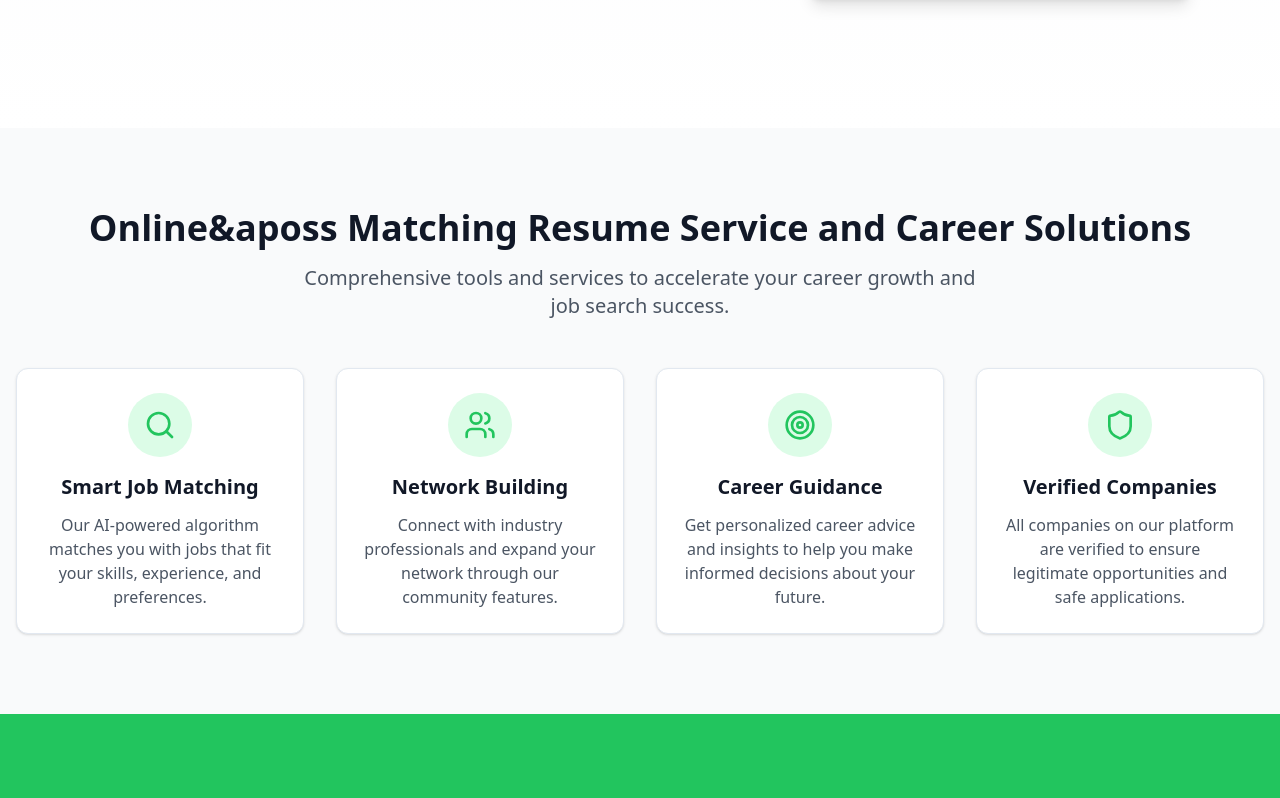
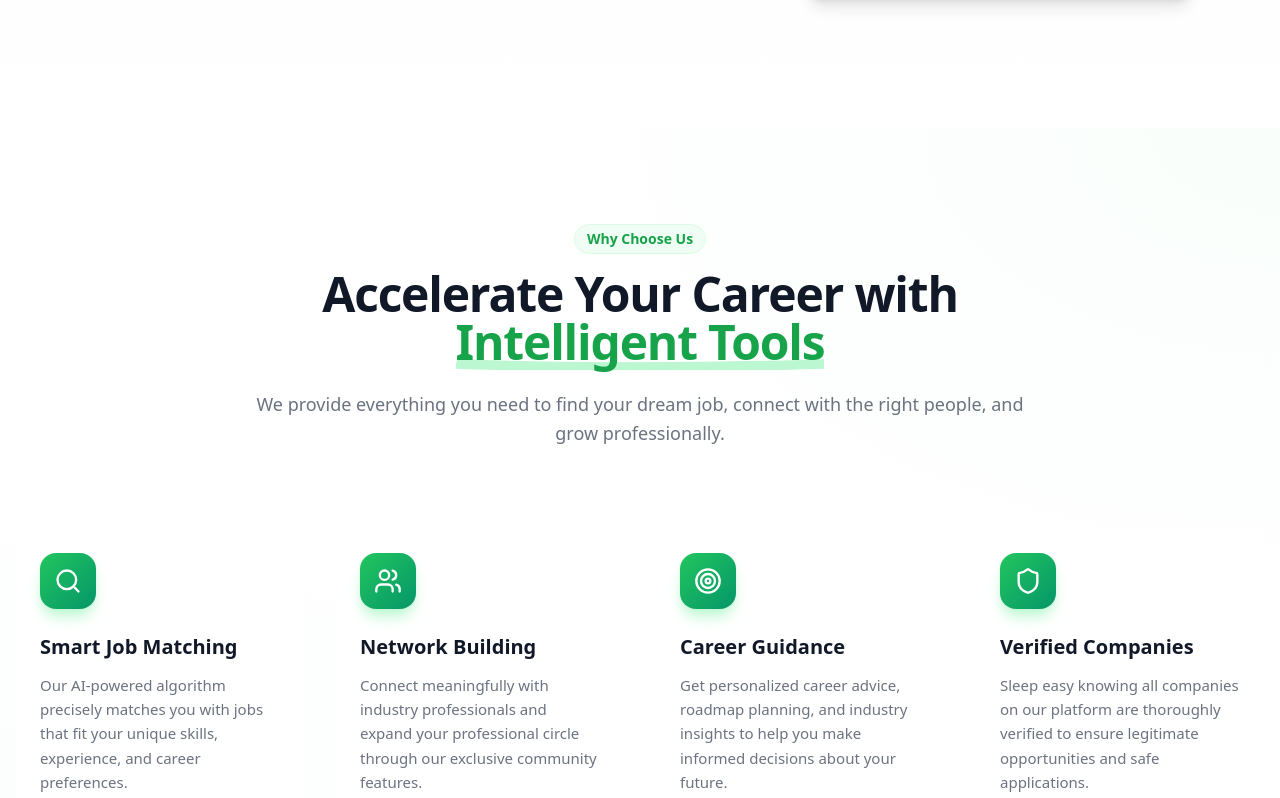
Before and after one commit to sohan01fw/job-board, a Next.js app: page / in a window 1280 px wide. Shown: the part 1820-2618 px from the top of the page. Built offline with nearby package versions, Linux system fonts and the light colour scheme; no server answers.

Commit message:
feat(landing): enhance feature section with improved design and content

```diff
--- a/features/landing/components/FeatureSection.tsx
+++ b/features/landing/components/FeatureSection.tsx
@@ -1,6 +1,6 @@
 "use client";
 import { Card, CardContent } from "@/components/ui/card";
-import { Search, Users, Target, Shield } from "lucide-react";
+import { Search, Users, Target, Shield, ArrowUpRight } from "lucide-react";
 import { useEffect, useRef } from "react";
 import { useScrollStore } from "../stores/scrollStore";
 
@@ -9,25 +9,25 @@ const features = [
     icon: Search,
     title: "Smart Job Matching",
     description:
-      "Our AI-powered algorithm matches you with jobs that fit your skills, experience, and preferences.",
+      "Our AI-powered algorithm precisely matches you with jobs that fit your unique skills, experience, and career preferences.",
   },
   {
     icon: Users,
     title: "Network Building",
     description:
-      "Connect with industry professionals and expand your network through our community features.",
+      "Connect meaningfully with industry professionals and expand your professional circle through our exclusive community features.",
   },
   {
     icon: Target,
     title: "Career Guidance",
     description:
-      "Get personalized career advice and insights to help you make informed decisions about your future.",
+      "Get personalized career advice, roadmap planning, and industry insights to help you make informed decisions about your future.",
   },
   {
     icon: Shield,
     title: "Verified Companies",
     description:
-      "All companies on our platform are verified to ensure legitimate opportunities and safe applications.",
+      "Sleep easy knowing all companies on our platform are thoroughly verified to ensure legitimate opportunities and safe applications.",
   },
 ];
 
@@ -39,16 +39,29 @@ export default function FeaturesSection() {
     register("features", ref.current);
     return () => register("features", null);
   }, [register]);
+
   return (
-    <section ref={ref} id="features" className="py-20 bg-gray-50">
-      <div className="container mx-auto px-4">
-        <div className="text-center mb-12">
-          <h2 className="text-4xl font-bold text-gray-900 mb-4">
-            Online&aposs Matching Resume Service and Career Solutions
+    <section ref={ref} id="features" className="py-24 relative overflow-hidden bg-white">
+      {/* Subtle Green Gradient Background */}
+      <div className="absolute inset-0 bg-[radial-gradient(ellipse_at_top_right,_var(--tw-gradient-stops))] from-green-50/50 via-transparent to-transparent opacity-70 pointer-events-none" />
+      <div className="absolute inset-0 bg-[radial-gradient(ellipse_at_bottom_left,_var(--tw-gradient-stops))] from-green-50/50 via-transparent to-transparent opacity-70 pointer-events-none" />
+
+      <div className="container mx-auto px-4 relative z-10">
+        <div className="text-center mb-20 max-w-3xl mx-auto">
+          <span className="inline-block py-1 px-3 rounded-full bg-green-50 text-green-600 font-semibold text-sm mb-4 border border-green-100">
+            Why Choose Us
+          </span>
+          <h2 className="text-4xl md:text-5xl font-bold text-gray-900 mb-6 tracking-tight leading-tight">
+             Accelerate Your Career with <br/>
+            <span className="text-green-600 relative inline-block">
+              Intelligent Tools
+              <svg className="absolute w-full h-3 -bottom-1 left-0 text-green-200 -z-10" viewBox="0 0 100 10" preserveAspectRatio="none">
+                 <path d="M0 5 Q 50 10 100 5" stroke="currentColor" strokeWidth="8" fill="none" />
+              </svg>
+            </span>
           </h2>
-          <p className="text-xl text-gray-600 max-w-2xl mx-auto">
-            Comprehensive tools and services to accelerate your career growth
-            and job search success.
+          <p className="text-lg text-gray-500 leading-relaxed font-medium">
+            We provide everything you need to find your dream job, connect with the right people, and grow professionally.
           </p>
         </div>
 
@@ -56,16 +69,28 @@ export default function FeaturesSection() {
           {features.map((feature, index) => (
             <Card
               key={index}
-              className="text-center hover:shadow-lg transition-shadow"
+              className="group relative border-0 shadow-none bg-white transition-all duration-300 hover:-translate-y-2"
             >
-              <CardContent className="p-6">
-                <div className="bg-green-100 w-16 h-16 rounded-full flex items-center justify-center mx-auto mb-4">
-                  <feature.icon className="h-8 w-8 text-green-500" />
+              <div className="absolute inset-0 rounded-2xl bg-gray-50 opacity-0 group-hover:opacity-100 transition-opacity duration-300 -z-10 scale-105" />
+
+              <CardContent className="p-6 h-full flex flex-col">
+                <div className="mb-6 relative">
+                  <div className="w-14 h-14 rounded-2xl bg-gradient-to-br from-green-500 to-emerald-600 flex items-center justify-center shadow-lg shadow-green-200 group-hover:shadow-green-300 transition-all duration-300 group-hover:scale-110">
+                    <feature.icon className="h-7 w-7 text-white" />
+                  </div>
                 </div>
-                <h3 className="text-xl font-semibold text-gray-900 mb-3">
+
+                <h3 className="text-xl font-bold text-gray-900 mb-3 group-hover:text-green-700 transition-colors">
                   {feature.title}
                 </h3>
-                <p className="text-gray-600">{feature.description}</p>
+
+                <p className="text-gray-500 leading-relaxed text-[15px] mb-6 flex-grow">
+                  {feature.description}
+                </p>
+
+                <div className="flex items-center text-sm font-semibold text-green-600 opacity-0 -translate-x-2 group-hover:opacity-100 group-hover:translate-x-0 transition-all duration-300">
+                  Read more <ArrowUpRight className="ml-1 w-4 h-4" />
+                </div>
               </CardContent>
             </Card>
           ))}
```
